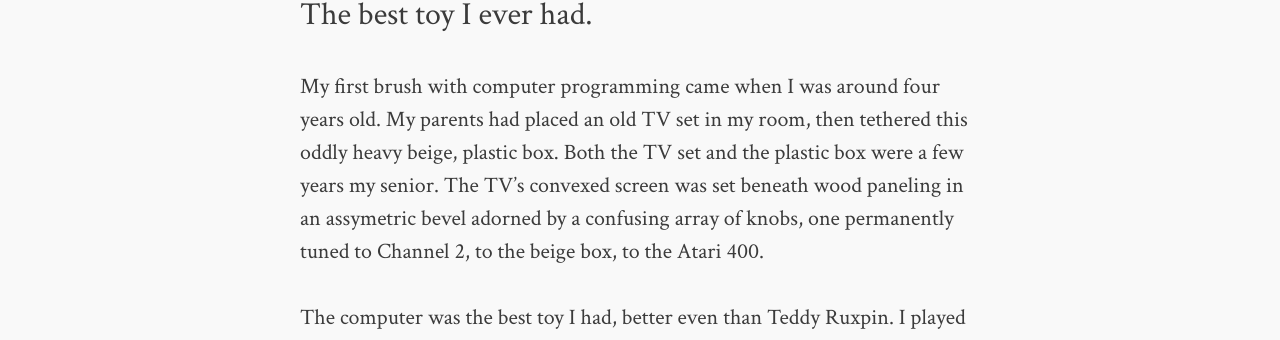
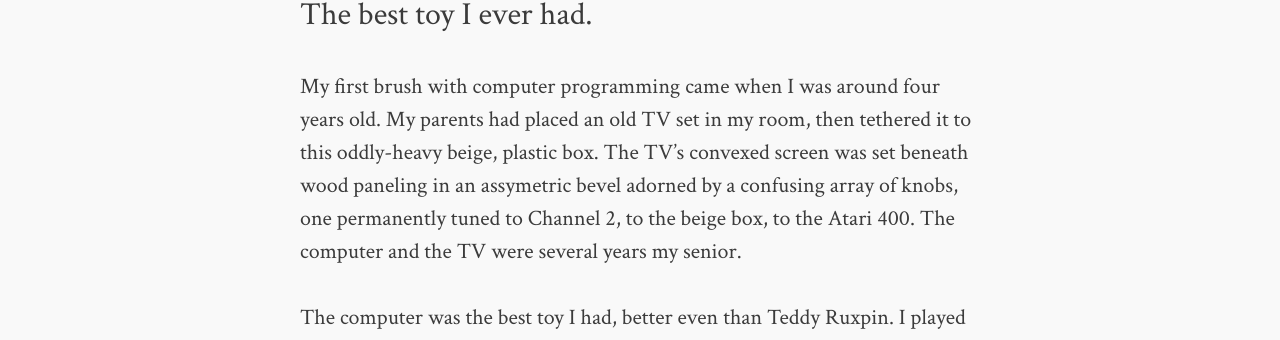
Before and after one commit to dkoepke/dkoepke.github.io, a Jekyll site: the page built from _posts/2013-12-20-origins-programmer.md, in a window 1280 px wide. Shown: the part 304-644 px from the top of the page. Built offline with Jekyll 4.4.1, drawn with Linux system fonts in a browser that asks for light colours; comment, search, counter and statistics services are not loaded.

Commit message:
More edits.

```diff
--- a/_posts/2013-12-20-origins-programmer.md
+++ b/_posts/2013-12-20-origins-programmer.md
@@ -6,7 +6,7 @@ category: articles
 tags: [atari, 8-bit, atari 400, classic video games, programming, programming languages, atari basic, atari logo]
 ---
 
-My first brush with computer programming came when I was around four years old. My parents had placed an old TV set in my room, then tethered this oddly heavy beige, plastic box. Both the TV set and the plastic box were a few years my senior. The TV's convexed screen was set beneath wood paneling in an assymetric bevel adorned by a confusing array of knobs, one permanently tuned to Channel 2, to the beige box, to the Atari 400.
+My first brush with computer programming came when I was around four years old. My parents had placed an old TV set in my room, then tethered it to this oddly-heavy beige, plastic box. The TV's convexed screen was set beneath wood paneling in an assymetric bevel adorned by a confusing array of knobs, one permanently tuned to Channel 2, to the beige box, to the Atari 400. The computer and the TV were several years my senior.
 
 The computer was the best toy I had, better even than Teddy Ruxpin. I played every game I could get my hands on, even ones that I had no idea how to play. I was tragically eaten by grues while aimlessly wandering in _Zork_. High gravity relentlessly crushed me in Scott Adams's _Questprobe featuring The Hulk_ before I resorted to the meta-game of getting the parser to craft oh-so-hilarious sentences like, `I don't know how to "BUTT" something.` The _E.T._ game's odd perspective repeatedly lured me into ditches until I thought about smashing the cartridge. It wasn't all failure. I collected dots and terrorized ghosts in _Pac Man_. I had successful forays into collecting gold and burying people alive in _Lode Runner_. I avoided oil slicks and drove onto the back of moving trucks in _Spy Hunter_.
 
```
